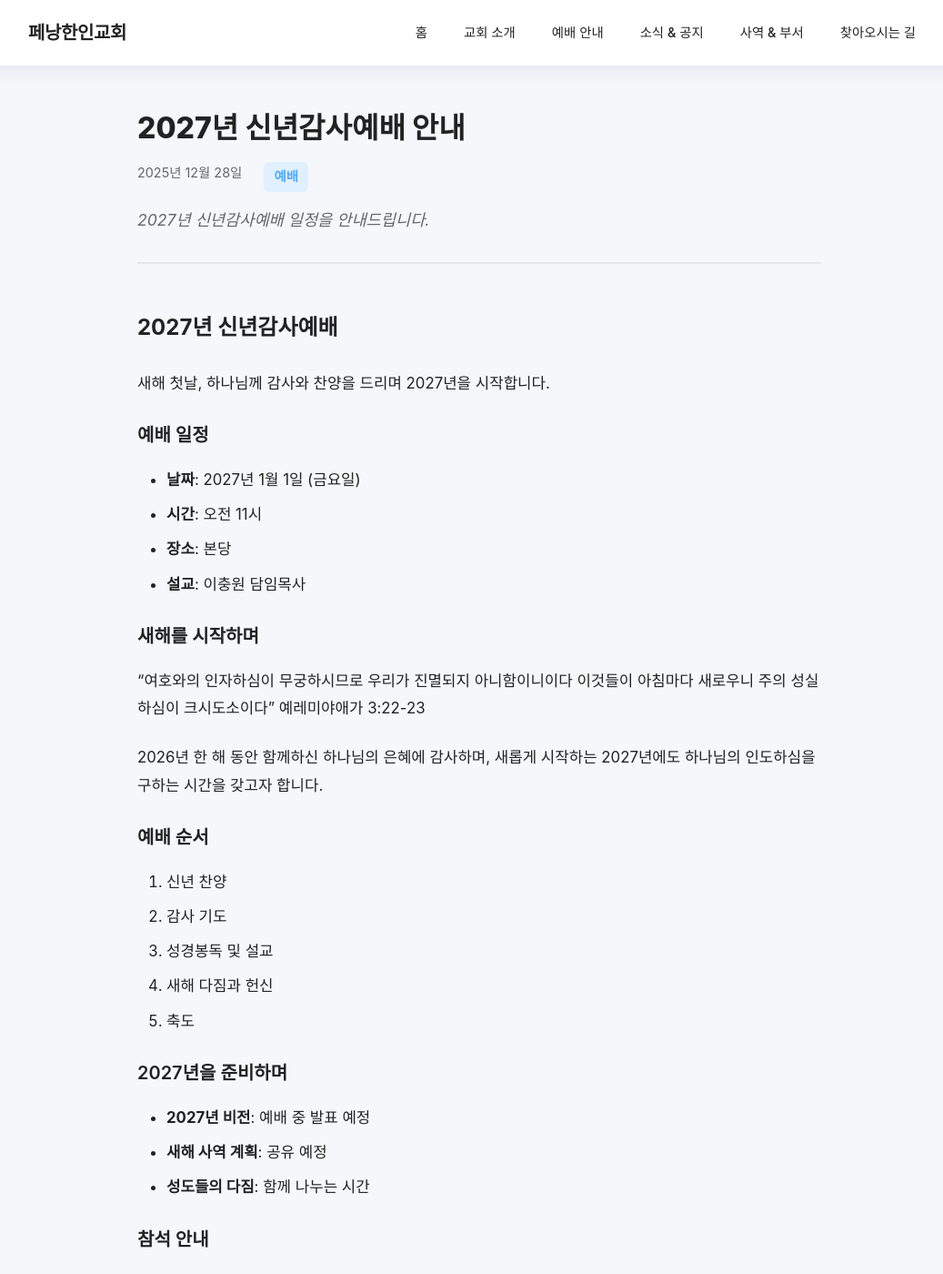
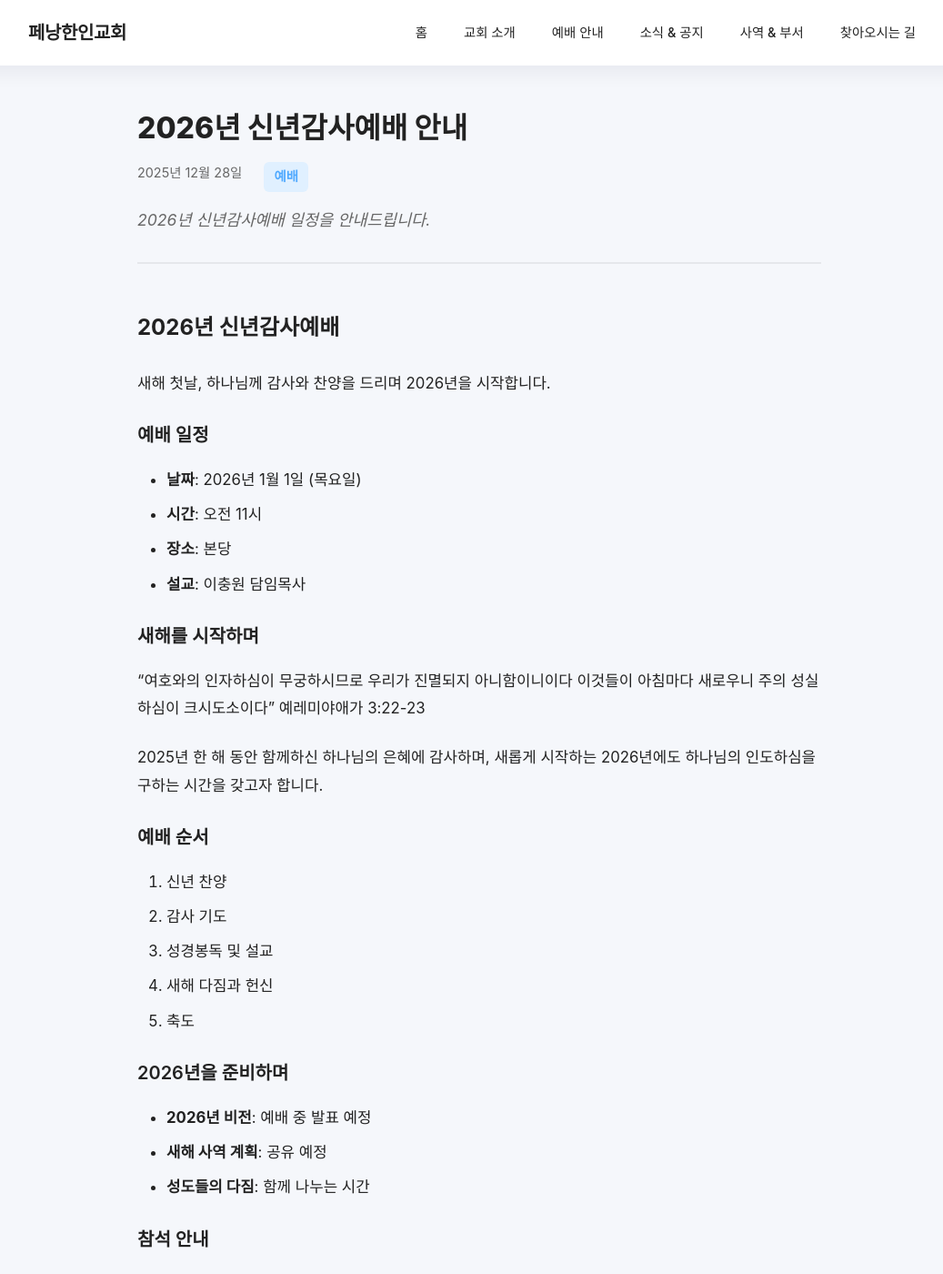
Before and after one commit to penang-korean-church/penang-korean-church.github.io, a Jekyll site: the page built from _posts/2025-12-28-new-year-service.md, in a window 1280 px wide and 1400 px high. Shown: the whole window at 91% size, without its empty margins (113-1150 px from the left). Built offline with Jekyll 4.4.1, drawn with Linux system fonts in a browser that asks for light colours; some of the changed text lies outside the part shown.

Commit message:
feat: 주보내용 적용

```diff
--- a/_data/services.yml
+++ b/_data/services.yml
@@ -81,7 +81,7 @@ special_services:
     location: "본당"
 
   - name: "신년감사예배"
-    date: "2027-01-01"
-    day: "금요일"
+    date: "2026-01-01"
+    day: "목요일"
     time: "11:00"
     location: "본당"
--- a/_posts/2025-12-28-new-year-service.md
+++ b/_posts/2025-12-28-new-year-service.md
@@ -1,18 +1,18 @@
 ---
-title: "2027년 신년감사예배 안내"
+title: "2026년 신년감사예배 안내"
 date: 2025-12-28
 category: "예배"
-tags: ["신년", "감사예배", "2027"]
-summary: "2027년 신년감사예배 일정을 안내드립니다."
+tags: ["신년", "감사예배", "2026"]
+summary: "2026년 신년감사예배 일정을 안내드립니다."
 ---
 
-## 2027년 신년감사예배
+## 2026년 신년감사예배
 
-새해 첫날, 하나님께 감사와 찬양을 드리며 2027년을 시작합니다.
+새해 첫날, 하나님께 감사와 찬양을 드리며 2026년을 시작합니다.
 
 ### 예배 일정
 
-- **날짜**: 2027년 1월 1일 (금요일)
+- **날짜**: 2026년 1월 1일 (목요일)
 - **시간**: 오전 11시
 - **장소**: 본당
 - **설교**: 이충원 담임목사
@@ -23,8 +23,8 @@ summary: "2027년 신년감사예배 일정을 안내드립니다."
 > 이것들이 아침마다 새로우니 주의 성실하심이 크시도소이다"
 > 예레미야애가 3:22-23
 
-2026년 한 해 동안 함께하신 하나님의 은혜에 감사하며,
-새롭게 시작하는 2027년에도 하나님의 인도하심을 구하는 시간을 갖고자 합니다.
+2025년 한 해 동안 함께하신 하나님의 은혜에 감사하며,
+새롭게 시작하는 2026년에도 하나님의 인도하심을 구하는 시간을 갖고자 합니다.
 
 ### 예배 순서
 
@@ -34,9 +34,9 @@ summary: "2027년 신년감사예배 일정을 안내드립니다."
 4. 새해 다짐과 헌신
 5. 축도
 
-### 2027년을 준비하며
+### 2026년을 준비하며
 
-- **2027년 비전**: 예배 중 발표 예정
+- **2026년 비전**: 예배 중 발표 예정
 - **새해 사역 계획**: 공유 예정
 - **성도들의 다짐**: 함께 나누는 시간
 
@@ -48,7 +48,7 @@ summary: "2027년 신년감사예배 일정을 안내드립니다."
 
 ---
 
-**Happy New Year 2027!**
+**Happy New Year 2026!**
 
 "너희는 먼저 그의 나라와 그의 의를 구하라 그리하면 이 모든 것을 너희에게 더하시리라" (마태복음 6:33)
 
```
Also changed, not shown: _data/events.yml (+10 -12 lines), _posts/2025-12-01-december-events.md (+50 -30 lines), _posts/2025-12-05-council-meeting.md (deleted, +0 -35 lines), _posts/2025-12-10-church-assembly.md (deleted, +0 -55 lines).
